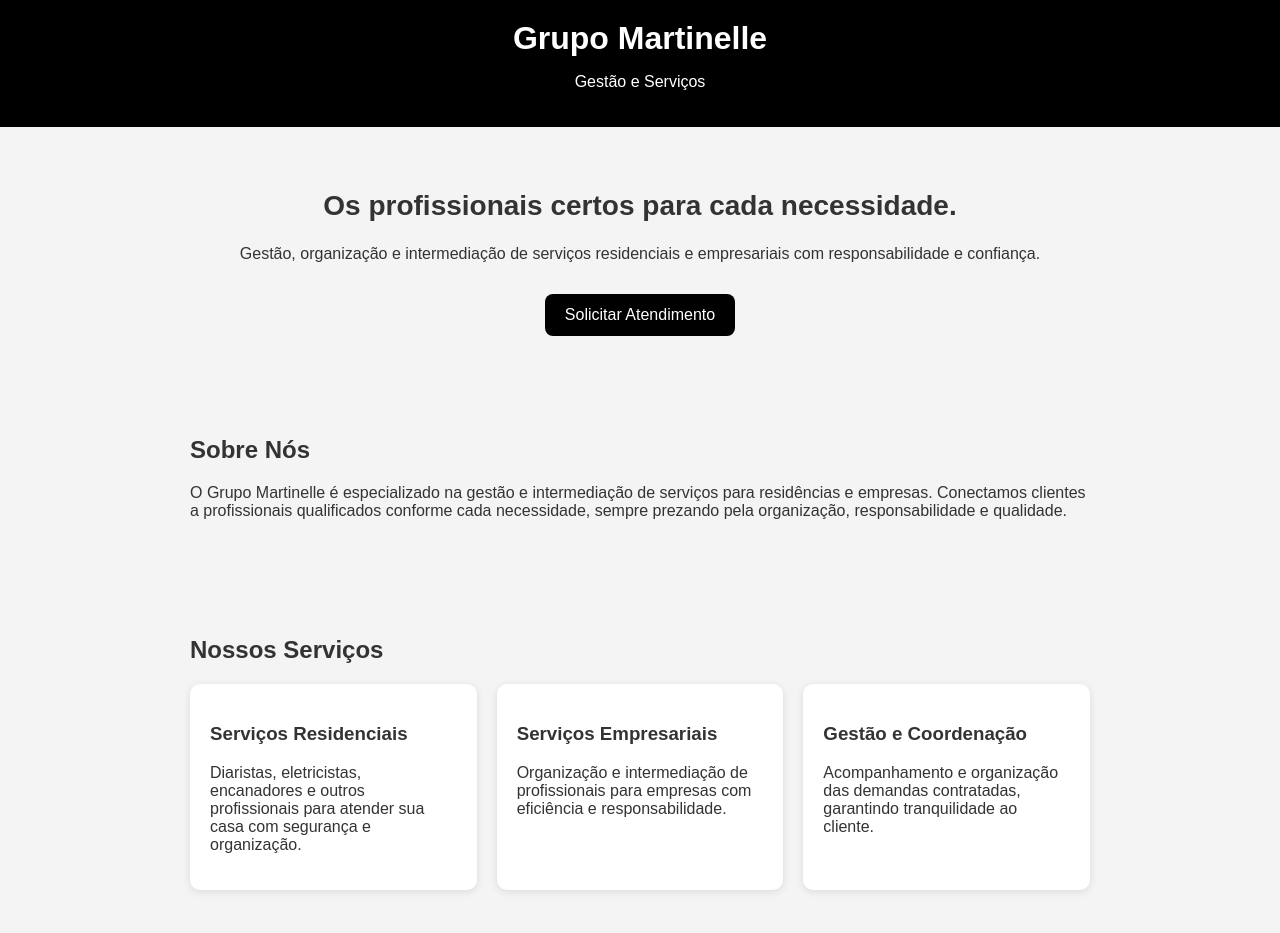
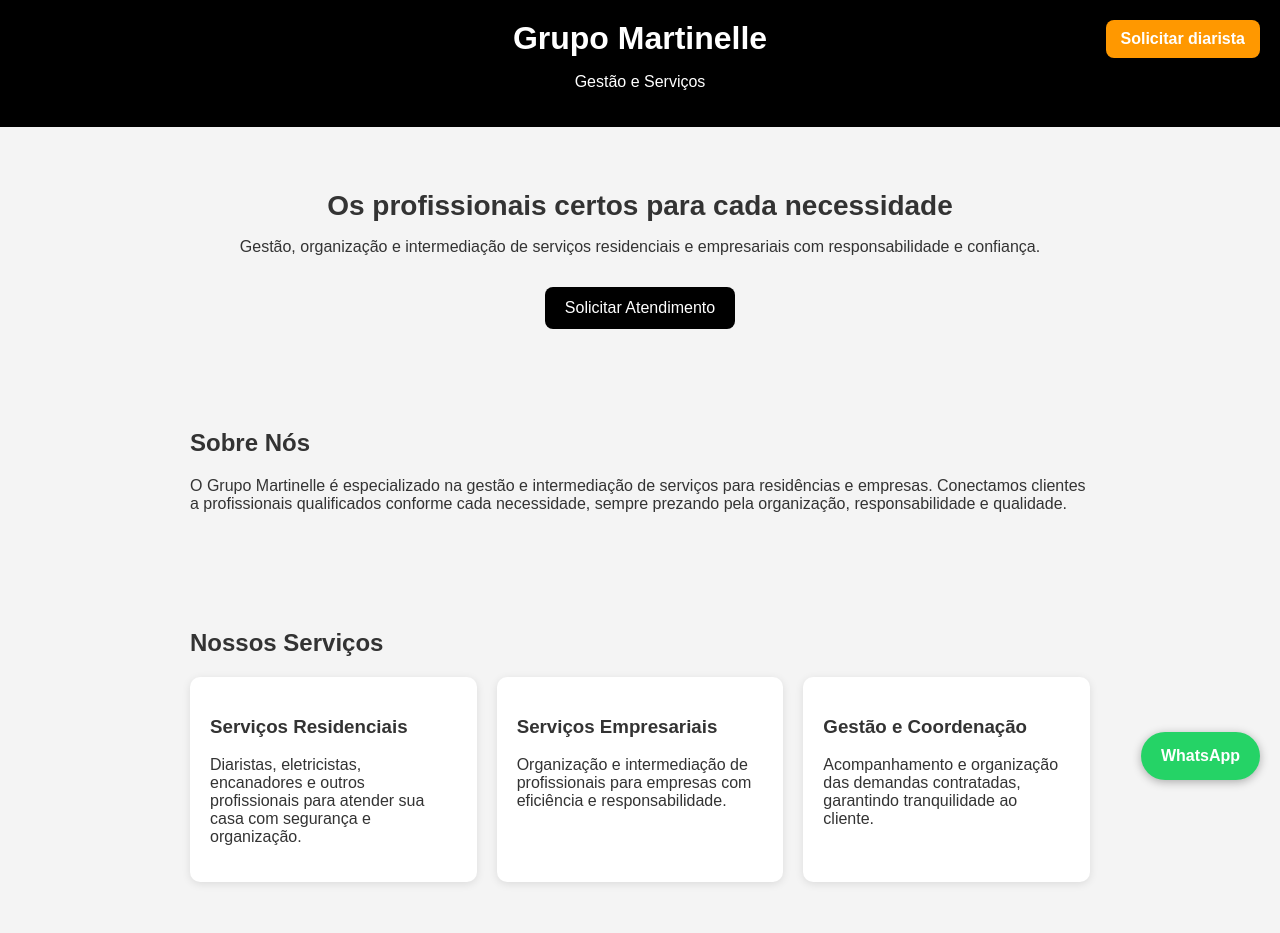
Before and after one commit to GrupoMartinelle/grupo-martinelle-site, a plain HTML site: page index.html in a window 1280 px wide. Shown: the top 933 px of the page. Drawn offline with Linux system fonts and the light colour scheme.

Commit message:
Update index.html

```diff
--- a/index.html
+++ b/index.html
@@ -16,65 +16,56 @@ header {
   color: #fff;
   padding: 20px;
   text-align: center;
+  position: relative;
 }
-header h1 {
-  margin: 0;
-}
-section {
-  padding: 40px 20px;
-  max-width: 900px;
-  margin: auto;
-}
-.hero {
-  text-align: center;
-}
-.hero h2 {
-  font-size: 28px;
-}
-.services {
-  display: grid;
-  grid-template-columns: 1fr;
-  gap: 20px;
-}
-.card {
-  background: #fff;
-  padding: 20px;
-  border-radius: 10px;
-  box-shadow: 0 2px 8px rgba(0,0,0,0.1);
-}
-.button {
-  display: inline-block;
-  background-color: #000;
+header h1 { margin: 0; }
+header a.button-top {
+  position: absolute;
+  right: 20px;
+  top: 20px;
+  background: #ff9800;
   color: #fff;
-  padding: 12px 20px;
+  padding: 10px 15px;
   border-radius: 8px;
   text-decoration: none;
-  margin-top: 15px;
+  font-weight: bold;
 }
-footer {
-  background-color: #000;
+section { padding: 40px 20px; max-width: 900px; margin: auto; }
+.hero { text-align: center; }
+.hero h2 { font-size: 28px; margin-bottom: 10px; }
+.hero a.button { background-color: #000; color: #fff; padding: 12px 20px; border-radius: 8px; text-decoration: none; display: inline-block; margin-top: 15px; }
+.services { display: grid; grid-template-columns: 1fr; gap: 20px; }
+.card { background: #fff; padding: 20px; border-radius: 10px; box-shadow: 0 2px 8px rgba(0,0,0,0.1); }
+footer { background-color: #000; color: #fff; text-align: center; padding: 15px; margin-top: 40px; }
+.whatsapp {
+  position: fixed;
+  bottom: 20px;
+  right: 20px;
+  z-index: 1000;
+}
+.whatsapp a {
+  display: block;
+  background-color: #25d366;
   color: #fff;
-  text-align: center;
-  padding: 15px;
-  margin-top: 40px;
+  padding: 15px 20px;
+  border-radius: 50px;
+  text-decoration: none;
+  font-weight: bold;
+  box-shadow: 0 2px 10px rgba(0,0,0,0.3);
 }
-@media(min-width: 700px){
-  .services {
-    grid-template-columns: repeat(3, 1fr);
-  }
-}
+@media(min-width: 700px){ .services { grid-template-columns: repeat(3, 1fr); } }
 </style>
 </head>
-
 <body>
 
 <header>
   <h1>Grupo Martinelle</h1>
   <p>Gestão e Serviços</p>
+  <a href="mailto:contato@grupomartinelle.com.br" class="button-top">Solicitar diarista</a>
 </header>
 
 <section class="hero">
-  <h2>Os profissionais certos para cada necessidade.</h2>
+  <h2>Os profissionais certos para cada necessidade</h2>
   <p>Gestão, organização e intermediação de serviços residenciais e empresariais com responsabilidade e confiança.</p>
   <a href="mailto:contato@grupomartinelle.com.br" class="button">Solicitar Atendimento</a>
 </section>
@@ -106,5 +97,9 @@ footer {
   © 2026 Grupo Martinelle – Gestão e Serviços. Todos os direitos reservados.
 </footer>
 
+<div class="whatsapp">
+  <a href="https://wa.me/5599999999999" target="_blank">WhatsApp</a>
+</div>
+
 </body>
 </html>
```
